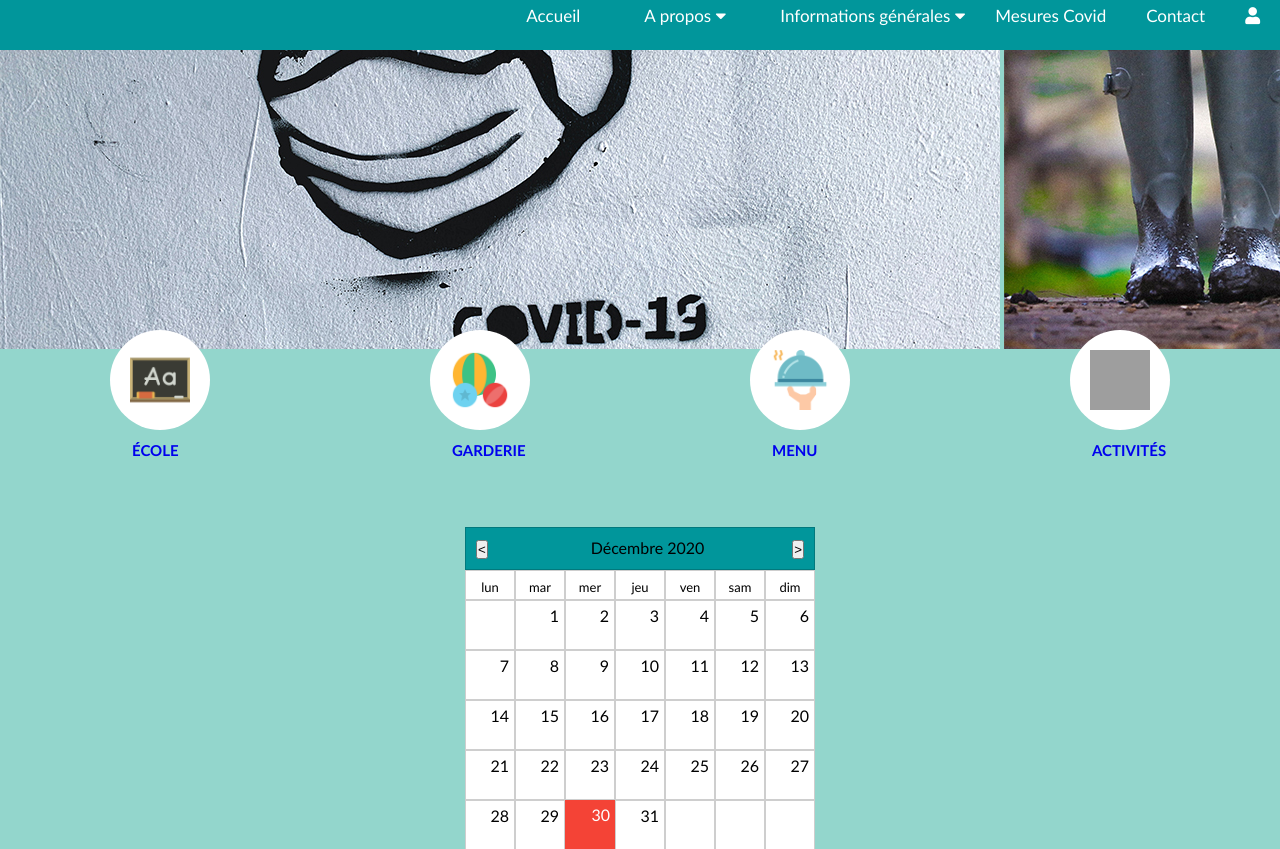
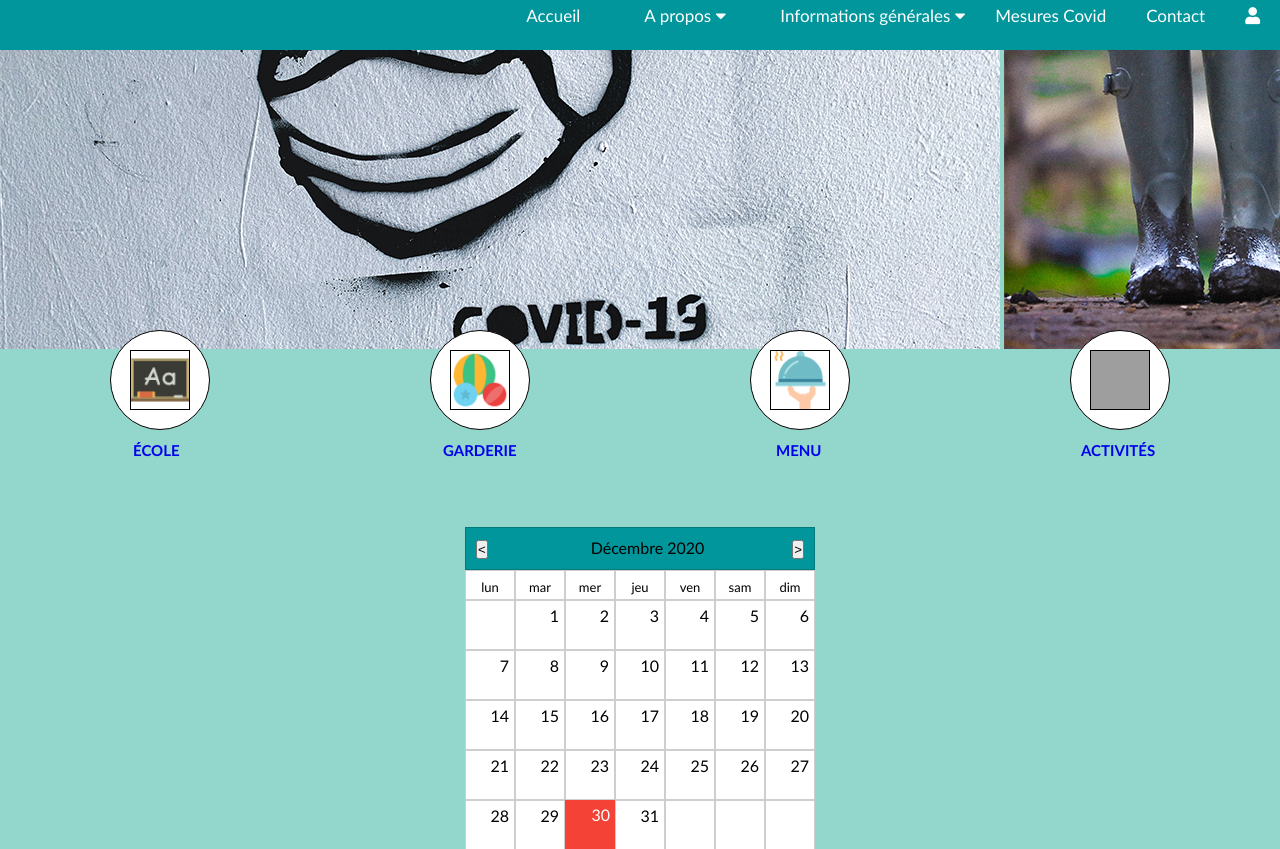
Before and after one commit to emontaigne/ecole_st_jean_baptiste_php, a PHP site: page / in a window 1280 px wide. Shown: the part 20-869 px from the top of the page. Run offline with PHP 8.4, Linux system fonts and the light colour scheme; grey boxes are pictures that could not be loaded.

Commit message:
responsive home page

```diff
--- a/public/css/accueil.css
+++ b/public/css/accueil.css
@@ -27,3 +27,83 @@
   height: 100px;
   position: absolute;
 }
+.divVide {
+  width: 100%;
+  height: 50px;
+}
+
+.aicon-flex {
+  position: absolute;
+  top: 350px;
+  width: 100%;
+  margin: auto;
+  display: flex;
+  flex-wrap: wrap;
+  justify-content: space-around;
+}
+
+.rond {
+  display: flex;
+  justify-content: space-between;
+  align-items: center;
+  width: 100px;
+  height: 100px;
+  border-radius: 50px;
+  background-color: white;
+  border: 1px solid black;
+}
+
+.icon {
+  width: 60px;
+  height: 60px;
+  margin: auto;
+  border: 1px solid black;
+}
+
+.titreicon {
+  position: absolute;
+  margin-left: 22px;
+  margin-top: 140px;
+  font-weight: bold;
+  font-size: 15px;
+}
+#titreGarderie {
+  margin-left: 12px;
+}
+#titreMenu {
+  margin-left: 25px;
+}
+#titreActivites {
+  margin-left: 10px;
+}
+
+/*@media (max-width: 992px) {
+}
+
+@media (max-width: 768px) {
+}
+
+@media (max-width: 576px) {
+} */
+
+@media (max-width: 375px) {
+  .aicon {
+    width: 150px;
+    height: 150px;
+  }
+  .rond {
+    display: block;
+    margin: auto;
+    padding-top: 15px;
+    position: relative;
+  }
+  .icon {
+    position: absolute;
+    top: 15px;
+    left: 20px;
+  }
+  .titreicon {
+    margin-left: 22px;
+    margin-top: 100px;
+  }
+}
--- a/public/css/agenda.css
+++ b/public/css/agenda.css
@@ -9,7 +9,6 @@
   width: 350px;
   height: auto;
   margin: auto;
-
   background-color: white;
 }
 
@@ -111,3 +110,36 @@
   border-color: #f44336;
   cursor: pointer;
 }
+
+@media (max-width: 992px) {
+  .agendaprinc {
+    margin-top: 15%;
+    margin-bottom: 10%;
+  }
+}
+
+@media (max-width: 768px) {
+  .agendaprinc {
+    margin-top: 15%;
+  }
+}
+
+@media (max-width: 576px) {
+  .agendaprinc {
+    margin-top: 20%;
+  }
+  .agenda {
+    width: 300px;
+  }
+  .jour,
+  .jr,
+  .rien {
+    width: 43px;
+  }
+}
+
+@media (max-width: 375px) {
+  .agendaprinc {
+    margin-top: 75%;
+  }
+}
--- a/public/css/footer.css
+++ b/public/css/footer.css
@@ -35,12 +12,6 @@ footer {
   margin: auto;
   bottom: 0;
 } */
-
-.icon {
-  width: 60px;
-  height: 60px;
-  margin: auto;
-}
 
 .titreFooter {
   font-size: 20px;
@@ -79,14 +50,6 @@ footer {
   margin-bottom: 10px;
 }
 
-.titreicon {
-  position: absolute;
-  margin-left: 22px;
-  margin-top: 140px;
-  font-weight: bold;
-  font-size: 15px;
-}
-
 .aicon:hover {
   color: #01969b;
 }
--- a/view/page/accueil.php
+++ b/view/page/accueil.php
@@ -2,7 +2,7 @@
 <section class="slideshow">
         <ul>
           <li>
-            <img
+            <img class="imgSliderHome"
               src="public/images/slides1.jpg"
               alt=""
               width="100%"
@@ -10,7 +10,7 @@
             />
           </li>
           <li>
-            <img
+            <img class="imgSliderHome"
               src="public/images/slides2.jpg"
               alt=""
               width="100%"
@@ -18,7 +18,7 @@
             />
           </li>
           <li>
-            <img
+            <img class="imgSliderHome"
               src="public/images/slide3.png"
               alt=""
               width="100%"
@@ -29,9 +29,9 @@
       </section>
       <div class = "aicon-flex">
 <a class="aicon" href="#"><div class = "rond"><img class="icon" src = "public/images/blackboard.png"/><p class = "titreicon">ÉCOLE</p></div></a>
-<a class="aicon" href="#"><div class = "rond"><img class="icon" src = "public/images/balls.png"/><p class = "titreicon">GARDERIE</p></div></a>
-<a class="aicon" href="#"><div class = "rond"><img class="icon" src = "public/images/dinner.png"/><p class = "titreicon">MENU</p></div></a>
-<a class="aicon" href="#"><div class = "rond"><img class="icon" src = "public/images/paint.png"/><p class = "titreicon">ACTIVITÉS</p></div></a>
+<a class="aicon" href="#"><div class = "rond"><img class="icon" src = "public/images/balls.png"/><p class = "titreicon" id="titreGarderie">GARDERIE</p></div></a>
+<a class="aicon" href="#"><div class = "rond"><img class="icon" src = "public/images/dinner.png"/><p class = "titreicon" id="titreMenu">MENU</p></div></a>
+<a class="aicon" href="#"><div class = "rond"><img class="icon" src = "public/images/paint.png"/><p class = "titreicon" id="titreActivites">ACTIVITÉS</p></div></a>
 </div>
 <div class="divVide"></div>
 
```
Also changed, not shown: other parts of public/css/footer.css (+2 -53 lines).
